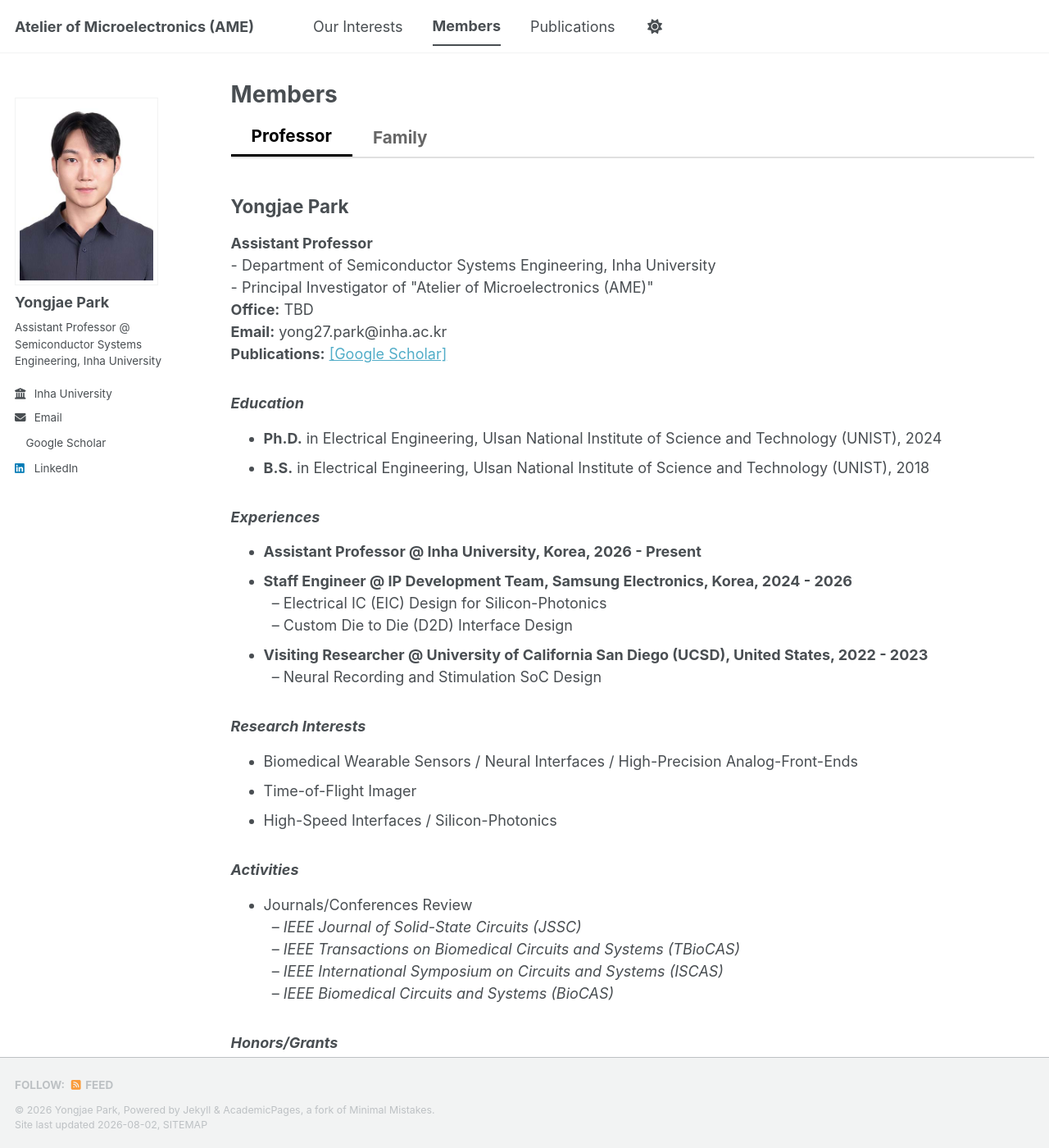
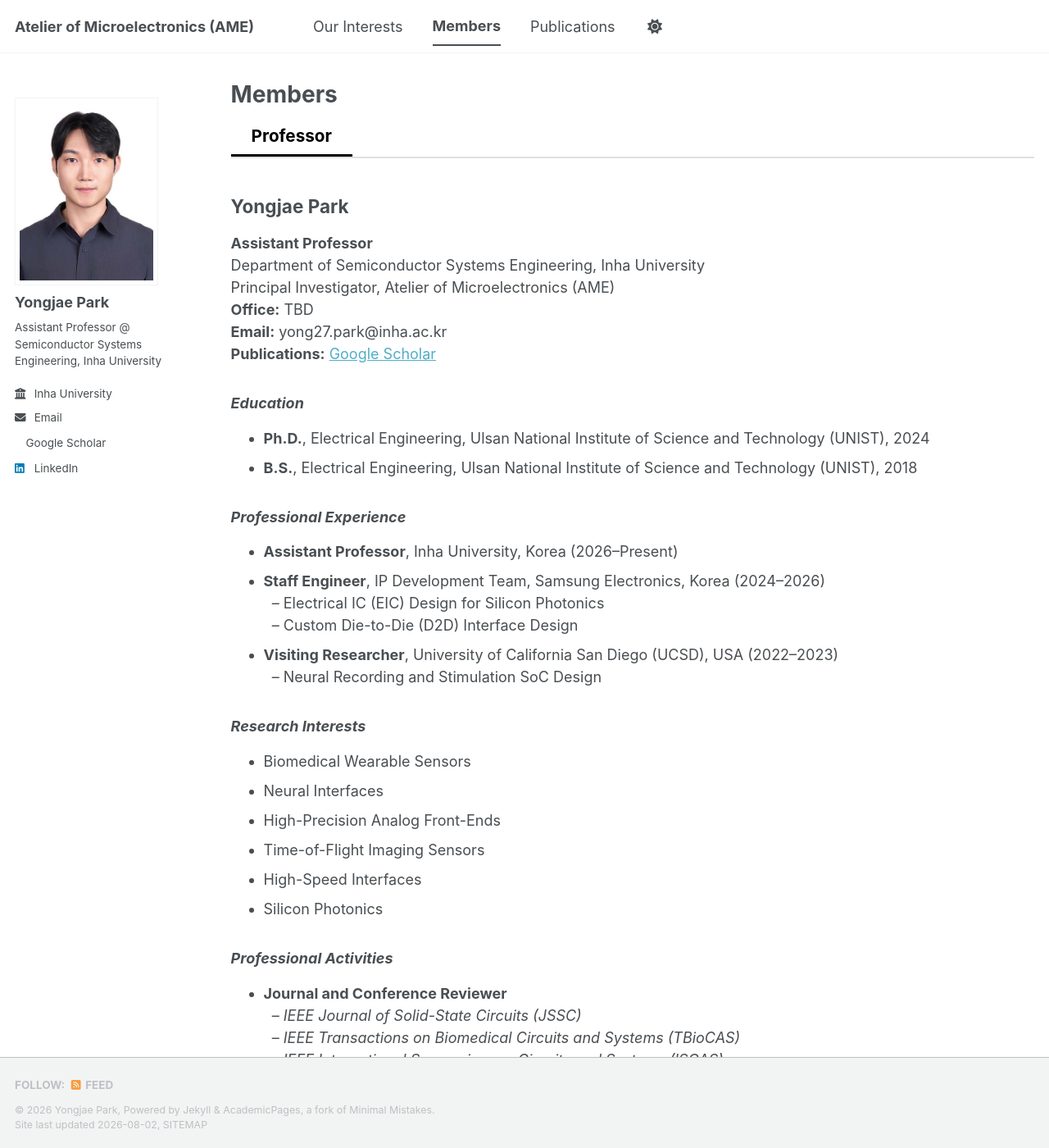
Before and after one commit to yong27park/AME.github.io, a Jekyll site: the page built from _pages/members.md, in a window 1280 px wide and 1400 px high. Shown: the whole window at 82% size. Built offline with Jekyll 4.4.1, drawn with Linux system fonts in a browser that asks for light colours; a style sheet for code colours, icons or effects is not loaded; some of the changed text lies outside the part shown.

Commit message:
Update members.md

```diff
--- a/_pages/members.md
+++ b/_pages/members.md
@@ -1,232 +1,118 @@
+---
+layout: archive
+title: "Members"
+permalink: /members/
+author_profile: true
 ---
 
-layout: archive
-
-title: "Members"
-
-permalink: /members/
-
-author_profile: true
-
----
-
-
-
 <style>
-
 .tab-container {
-
   display: flex;
-
   border-bottom: 2px solid #e0e0e0;
-
   margin-bottom: 25px;
-
 }
-
-
-
 .tab-button {
-
   padding: 10px 25px;
-
   cursor: pointer;
-
   border: none;
-
   background: none;
-
   font-size: 1.15rem;
-
   font-weight: bold;
-
   color: #666;
-
   transition: all 0.2s ease;
-
 }
-
-
-
 .tab-button.active {
-
   color: #000;
-
   border-bottom: 3px solid #000;
-
 }
-
-
-
 .tab-content {
-
-  display: none;
-
+  display: block;
 }
-
-
-
-.tab-content.active {
-
-  display: block;
-
+.member-card {
+  margin-bottom: 25px;
 }
-
-
-
-.member-card {
-
-  margin-bottom: 25px;
-
-}
-
-
-
-.member-card img {
-
-  border-radius: 50%;
-
-  margin-right: 20px;
-
-  object-fit: cover;
-
-}
-
-
-
 </style>
 
-
-
-<!-- 탭 버튼 -->
-
+<!-- Tab -->
 <div class="tab-container">
-
-  <button class="tab-button active" onclick="openTab(event, 'professor')">Professor</button>
-
-  <button class="tab-button" onclick="openTab(event, 'family')">Family</button>
-
+  <button class="tab-button active">Professor</button>
 </div>
 
-
-
-<!-- ================= 1. PROFESSOR TAB ================= -->
-
-<div id="professor" class="tab-content active">
+<div id="professor" class="tab-content">
 
   <div class="member-card">
 
-    <!-- <img src="/images/professor.jpg" width="160" height="160" align="left" alt="Professor"> -->
-
     <h2>Yongjae Park</h2>
 
-    <p><strong>Assistant Professor</strong><br>
-
-    - Department of Semiconductor Systems Engineering, Inha University<br>
-
-    - Principal Investigator of "Atelier of Microelectronics (AME)"<br>
-
-    <strong>Office:</strong> TBD<br>
-
-    <strong>Email:</strong> yong27.park@inha.ac.kr<br>
-
-    <strong>Publications:</strong> <a href="https://scholar.google.com">[Google Scholar]</a>
-
+    <p>
+      <strong>Assistant Professor</strong><br>
+      Department of Semiconductor Systems Engineering, Inha University<br>
+      Principal Investigator, Atelier of Microelectronics (AME)<br>
+      <strong>Office:</strong> TBD<br>
+      <strong>Email:</strong> yong27.park@inha.ac.kr<br>
+      <strong>Publications:</strong>
+      <a href="https://scholar.google.com" target="_blank">Google Scholar</a>
     </p>
 
+    <h3><i>Education</i></h3>
+    <ul>
+      <li><strong>Ph.D.</strong>, Electrical Engineering, Ulsan National Institute of Science and Technology (UNIST), 2024</li>
+      <li><strong>B.S.</strong>, Electrical Engineering, Ulsan National Institute of Science and Technology (UNIST), 2018</li>
+    </ul>
 
+    <h3><i>Professional Experience</i></h3>
+    <ul>
+      <li>
+        <strong>Assistant Professor</strong>, Inha University, Korea (2026–Present)
+      </li>
 
-  <h3><i>Education</i></h3>
+      <li>
+        <strong>Staff Engineer</strong>, IP Development Team, Samsung Electronics, Korea (2024–2026)<br>
+        &nbsp;&nbsp;– Electrical IC (EIC) Design for Silicon Photonics<br>
+        &nbsp;&nbsp;– Custom Die-to-Die (D2D) Interface Design
+      </li>
 
-  <ul>
+      <li>
+        <strong>Visiting Researcher</strong>, University of California San Diego (UCSD), USA (2022–2023)<br>
+        &nbsp;&nbsp;– Neural Recording and Stimulation SoC Design
+      </li>
+    </ul>
 
-    <li><strong>Ph.D.</strong> in Electrical Engineering, Ulsan National Institute of Science and Technology (UNIST), 2024</li>
+    <h3><i>Research Interests</i></h3>
+    <ul>
+      <li>Biomedical Wearable Sensors</li>
+      <li>Neural Interfaces</li>
+      <li>High-Precision Analog Front-Ends</li>
+      <li>Time-of-Flight Imaging Sensors</li>
+      <li>High-Speed Interfaces</li>
+      <li>Silicon Photonics</li>
+    </ul>
 
-    <li><strong>B.S.</strong> in Electrical Engineering, Ulsan National Institute of Science and Technology (UNIST), 2018</li>
+    <h3><i>Professional Activities</i></h3>
+    <ul>
+      <li>
+        <strong>Journal and Conference Reviewer</strong><br>
+        &nbsp;&nbsp;– <i>IEEE Journal of Solid-State Circuits (JSSC)</i><br>
+        &nbsp;&nbsp;– <i>IEEE Transactions on Biomedical Circuits and Systems (TBioCAS)</i><br>
+        &nbsp;&nbsp;– <i>IEEE International Symposium on Circuits and Systems (ISCAS)</i><br>
+        &nbsp;&nbsp;– <i>IEEE Biomedical Circuits and Systems (BioCAS)</i>
+      </li>
+    </ul>
 
-  </ul>
+    <h3><i>Honors & Awards</i></h3>
+    <ul>
+      <li>
+        <strong>IEEE SSCS Pre-Doctoral Achievement Award (2023–2024)</strong><br>
+        &nbsp;&nbsp;Granted by the IEEE Solid-State Circuits Society (SSCS)
+      </li>
 
+      <li>
+        <strong>IEEE TBioCAS Best Reviewer Award (2026)</strong><br>
+        &nbsp;&nbsp;Granted by the IEEE Circuits and Systems Society (CASS)
+      </li>
+    </ul>
 
-
-  <h3><i>Experiences</i></h3>
-
-  <ul>
-
-    <li>
-
-      <strong>Assistant Professor @ Inha University, Korea, 2026 - Present</strong><br>
-
-    </li>
-
-    <li><strong>Staff Engineer @ IP Development Team, Samsung Electronics, Korea, 2024 - 2026</strong><br>
-
-      &nbsp;&nbsp;– Electrical IC (EIC) Design for Silicon-Photonics<br>
-
-      &nbsp;&nbsp;– Custom Die to Die (D2D) Interface Design
-
-    </li>
-
-    <li><strong>Visiting Researcher @ University of California San Diego (UCSD), United States, 2022 - 2023</strong><br>
-
-      &nbsp;&nbsp;– Neural Recording and Stimulation SoC Design
-
-    </li>
-
-  </ul>
-
-
-
-  <h3><i>Research Interests</i></h3>
-
-  <ul>
-
-    <li>Biomedical Wearable Sensors / Neural Interfaces / High-Precision Analog-Front-Ends</li>
-
-    <li>Time-of-Flight Imager</li>
-
-    <li>High-Speed Interfaces / Silicon-Photonics</li>
-
-  </ul>
-
-
-
-  <h3><i>Activities</i></h3>
-
-  <ul>
-
-  <li>Journals/Conferences Review<br>
-
-      &nbsp;&nbsp;– <i>IEEE Journal of Solid-State Circuits (JSSC)</i><br>
-
-      &nbsp;&nbsp;– <i>IEEE Transactions on Biomedical Circuits and Systems (TBioCAS)</i><br>
-
-      &nbsp;&nbsp;– <i>IEEE International Symposium on Circuits and Systems (ISCAS)</i><br>
-
-      &nbsp;&nbsp;– <i>IEEE Biomedical Circuits and Systems (BioCAS)</i><br>
-
-    </li>
-
-  </ul>
-
-
-
-<h3><i>Honors/Grants</i></h3>
-
-  <ul>
-
-    <li>2023-2024 Pre-Doctoral Achievement Award<br>
-
-      &nbsp;&nbsp;<i>Granted by IEEE Solid-State Circuits Society (SSCS)</i> [<a href="https://sscs.ieee.org/membership/awards/predoctoral-achievement-award/">IEEE SSCS</a>]<br>
-
-    </li>
-
-    <li>2026 Best Reviewer<br>
-
-      &nbsp;&nbsp;<i>IEEE Transactions on Biomedical Circuits and Systems (TBioCAS)</i> [<a href="https://ieee-cas.org/post/news/ieee-cass-announces-2026-publications-best-associate-editor-and-best-reviewer-award">IEEE CAS</a>]<br>
-
-    </li>
-
-  </ul>
+  </div>
 
 </div>
 
```
